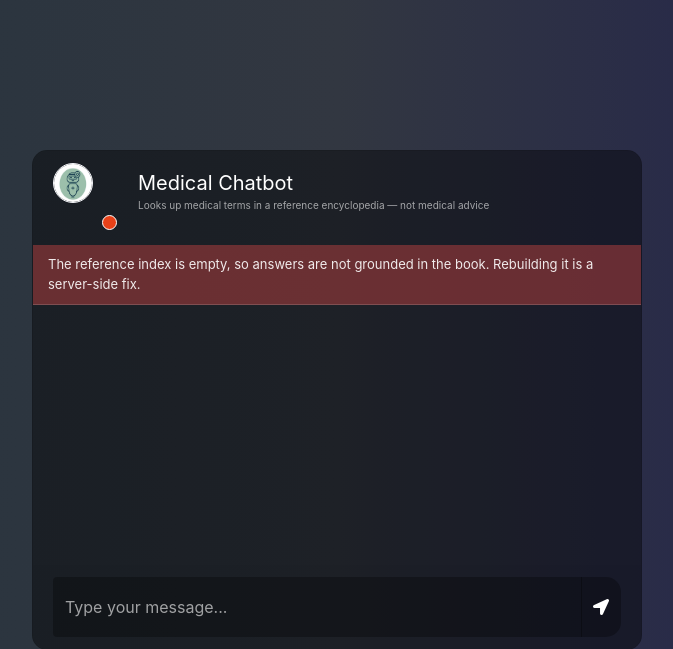
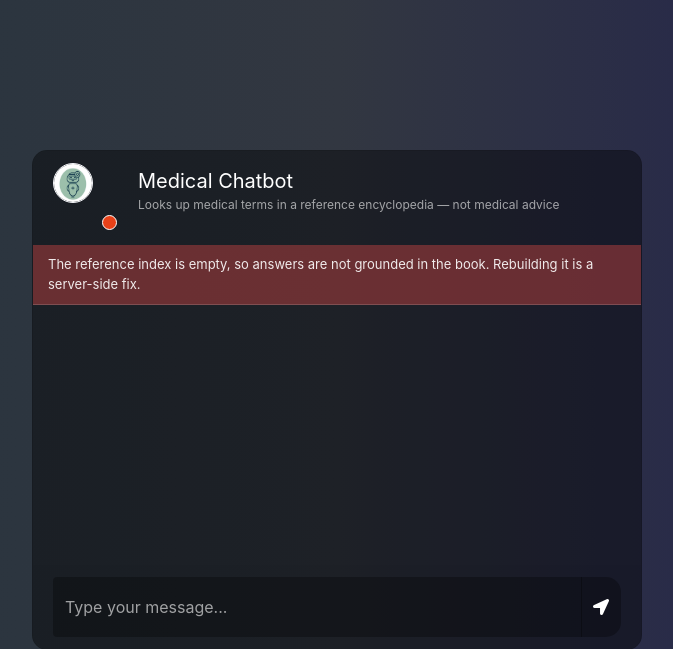
Before and after one commit to kanishkachandrakar/End-to-end-Medical-Chatbot-Generative-AI, a Flask app: page / in a window 1280 px wide. Shown: the top 649 px of the page, without its empty margins (303-976 px from the left). Run offline with Flask 3, Linux system fonts and the light colour scheme; parts of the project's set-up code (start-up, migrations or seed data) failed here and were passed over; some libraries are stand-ins or nearby versions.

Commit message:
fix(ui): make the "not medical advice" disclaimer readable
The header's subtitle is the only place the page says it looks terms up in
a reference book and is not medical advice -- and it was set at 10px in
translucent white, the size of the message timestamps. For a medical
chatbot that is the one sentence that should not read as fine print.

It is now 12px, which still sits under the title as a subtitle.

```diff
--- a/static/style.css
+++ b/static/style.css
@@ -99,8 +99,10 @@ body,html{
 	font-size: 20px;
 	color: white;
 }
+/* This line is the page's "not medical advice" disclaimer, so it is sized
+	to be read rather than to be fine print. */
 .user_info p{
-	font-size: 10px;
+	font-size: 12px;
 	color: rgba(255,255,255,0.6);
 }
 /* Bubbles are filled as plain text, so a newline in an answer reaches the DOM
```
Also changed, not shown: tests/test_page_usability.py (+8 -0 lines).
